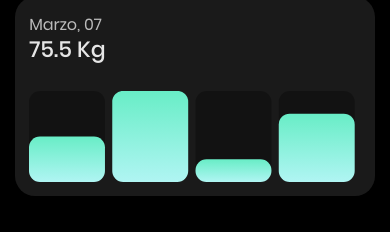
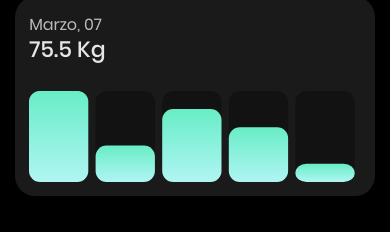
Before and after one commit to jmiguel221093/DailyFit, a React Native app: screen / in a window 390 px wide. Shown: the part 408-640 px from the top of the page. Built offline with nearby package versions, Linux system fonts and the light colour scheme; what react-native would draw is missing.

Commit message:
tab navigator

```diff
--- a/src/views/Home/components/Weight/Weight.tsx
+++ b/src/views/Home/components/Weight/Weight.tsx
@@ -35,19 +35,23 @@ const Weight = ({ date, weight }: WeightProps) => {
                         <BarChart
                             data={[
                                 {
-                                    size: 10,
-                                    gradientColor: ['#68EDC6', '#B0F5F3'],
-                                },
-                                {
-                                    size: 20,
-                                    gradientColor: ['#68EDC6', '#B0F5F3'],
-                                },
-                                {
                                     size: 5,
                                     gradientColor: ['#68EDC6', '#B0F5F3'],
                                 },
                                 {
-                                    size: 15,
+                                    size: 2,
+                                    gradientColor: ['#68EDC6', '#B0F5F3'],
+                                },
+                                {
+                                    size: 4,
+                                    gradientColor: ['#68EDC6', '#B0F5F3'],
+                                },
+                                {
+                                    size: 3,
+                                    gradientColor: ['#68EDC6', '#B0F5F3'],
+                                },
+                                {
+                                    size: 1,
                                     gradientColor: ['#68EDC6', '#B0F5F3'],
                                 },
                             ]}
--- /dev/null
+++ b/src/views/MasterPage/MasterPage.tsx
@@ -0,0 +1,3 @@
+const MasterPage = () => <></>;
+
+export default MasterPage;
--- /dev/null
+++ b/src/views/MasterPage/index.ts
@@ -0,0 +1,3 @@
+import MasterPage from './MasterPage';
+
+export { MasterPage };
```
